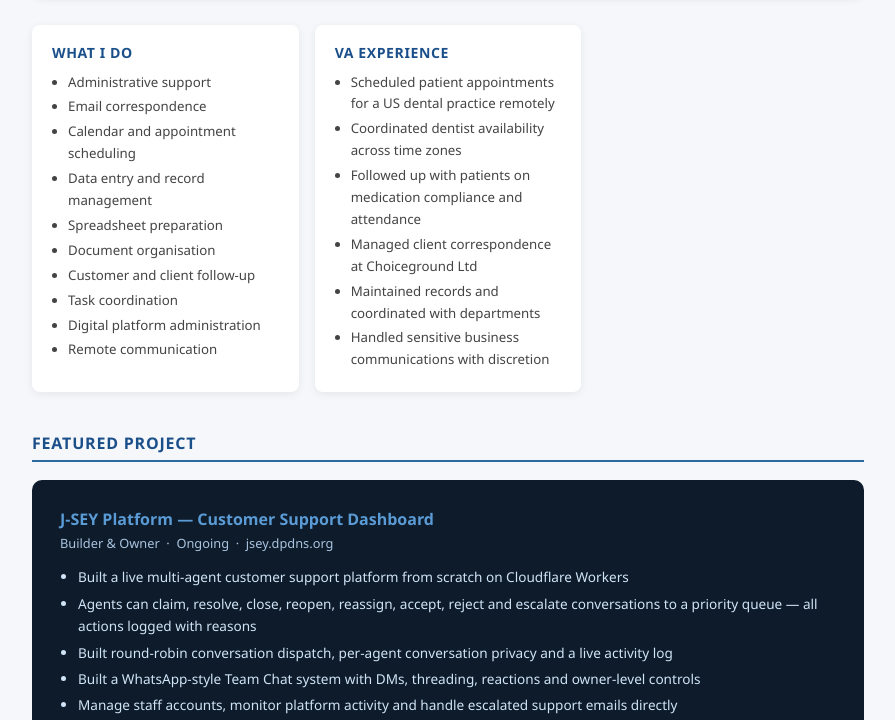
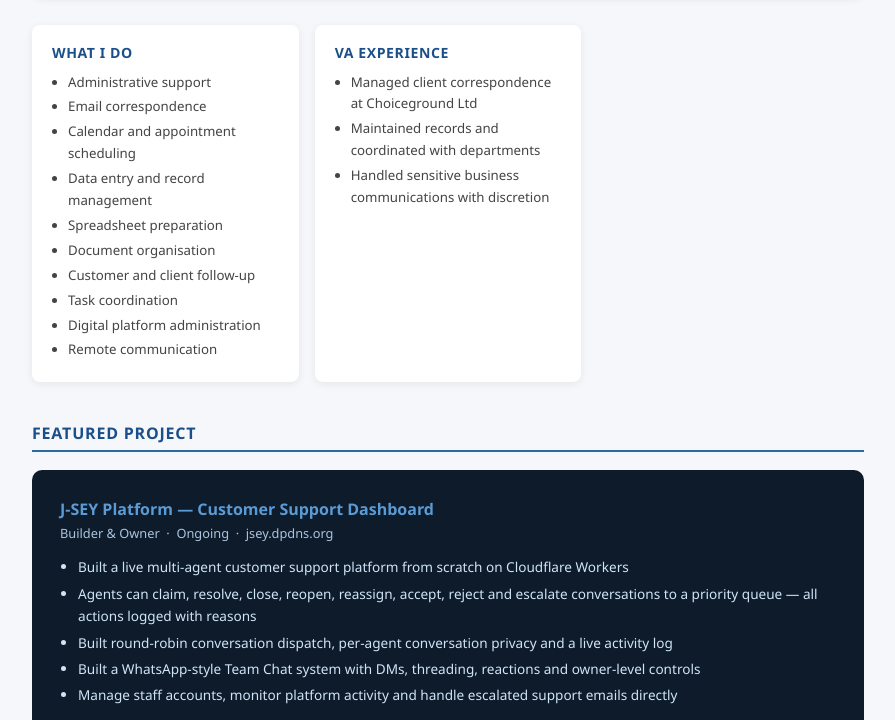
Before and after one commit to johncrossu/johncrossu.github.io, a plain HTML site: page index.html in a window 1280 px wide. Shown: the part 2448-3168 px from the top of the page, without its empty margins (192-1087 px from the left). Drawn offline with Linux system fonts and the light colour scheme.

Commit message:
Remove dental role

```diff
--- a/index.html
+++ b/index.html
@@ -195,9 +195,6 @@ Enugu, Nigeria &nbsp;·&nbsp; <a href="mailto:johncrossugwuegede@gmail.com">john
 <div class="cap-box">
 <h3>VA Experience</h3>
 <ul>
-<li>Scheduled patient appointments for a US dental practice remotely</li>
-<li>Coordinated dentist availability across time zones</li>
-<li>Followed up with patients on medication compliance and attendance</li>
 <li>Managed client correspondence at Choiceground Ltd</li>
 <li>Maintained records and coordinated with departments</li>
 <li>Handled sensitive business communications with discretion</li>
@@ -245,7 +242,6 @@ Enugu, Nigeria &nbsp;·&nbsp; <a href="mailto:johncrossugwuegede@gmail.com">john
 <div class="exp-card"><h3>Data Support Officer</h3><div class="meta">3Stack Tech Solutions Ltd &nbsp;·&nbsp; Abuja, Nigeria &nbsp;·&nbsp; 2021–2023</div><ul><li>Assisted users with account access, billing disputes and platform questions via email and chat</li><li>Supported wallet operations — funding, withdrawals, failed transactions and payment reversals</li><li>Documented every interaction in the CRM with full context for seamless follow-up</li><li>Worked towards first-contact resolution on every case — escalated only when genuinely necessary</li><li>Trained three new staff members on support procedures, communication and CRM documentation</li></ul></div>
 <div class="exp-card"><h3>Customer Support &amp; Logistics Agent</h3><div class="meta">MySafePay Logistics &nbsp;·&nbsp; Remote &nbsp;·&nbsp; 2021–2022</div><ul><li>Handled customer enquiries daily via phone, WhatsApp and email — orders, payments, delivery concerns</li><li>Supported wallet operations and payment follow-ups remotely</li><li>Resolved complaints directly without escalation wherever possible</li><li>Maintained accurate records and updated statuses in real time</li><li>Worked independently during shifts without supervision</li></ul></div>
 <div class="exp-card"><h3>Administrative &amp; Client Support Assistant</h3><div class="meta">Choiceground Ltd &nbsp;·&nbsp; Abuja, Nigeria &nbsp;·&nbsp; 2019–2021</div><ul><li>Managed schedules, client correspondence and administrative records</li><li>First point of contact for client enquiries — handled each through to resolution</li><li>Coordinated with other departments when requests required additional input</li><li>Handled sensitive business and financial communications with discretion</li></ul></div>
-<div class="exp-card"><h3>Dental Virtual Assistant</h3><div class="meta">US-Based Dental Practice &nbsp;·&nbsp; Remote &nbsp;·&nbsp; 2019</div><ul><li>Scheduled patient appointments and coordinated dentist availability remotely</li><li>Followed up with patients by phone and chat to confirm medication compliance and attendance</li><li>Handled patient communication professionally across time zones</li></ul></div>
 <div class="exp-card"><h3>Customer Service &amp; Technical Support</h3><div class="meta">R&amp;S Company Nigeria Ltd &nbsp;·&nbsp; Onitsha, Nigeria &nbsp;·&nbsp; 2015–2021</div><ul><li>Assisted customers with product enquiries and reported faults involving lottery terminal machines</li><li>Explained solutions clearly to non-technical users; trained colleagues on customer-handling procedures</li></ul></div>
 </section>
 <section id="education">
```
